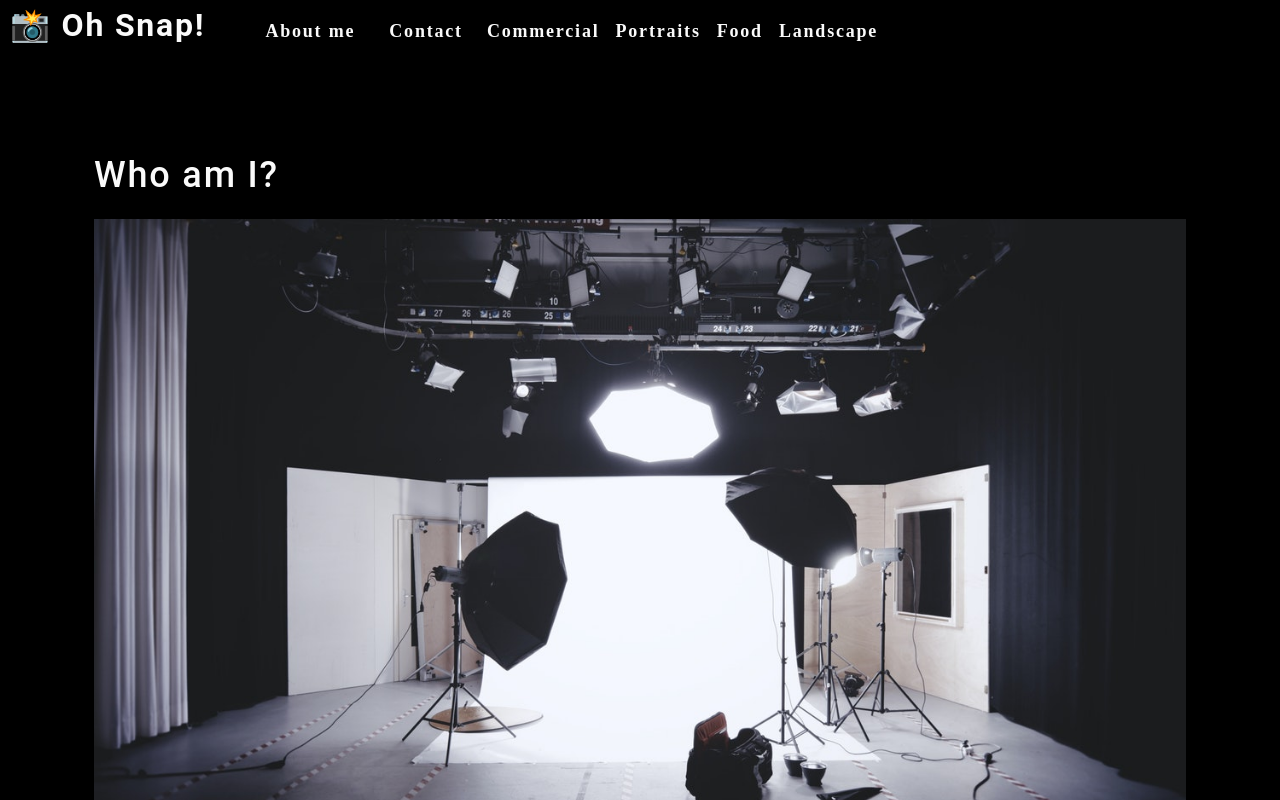
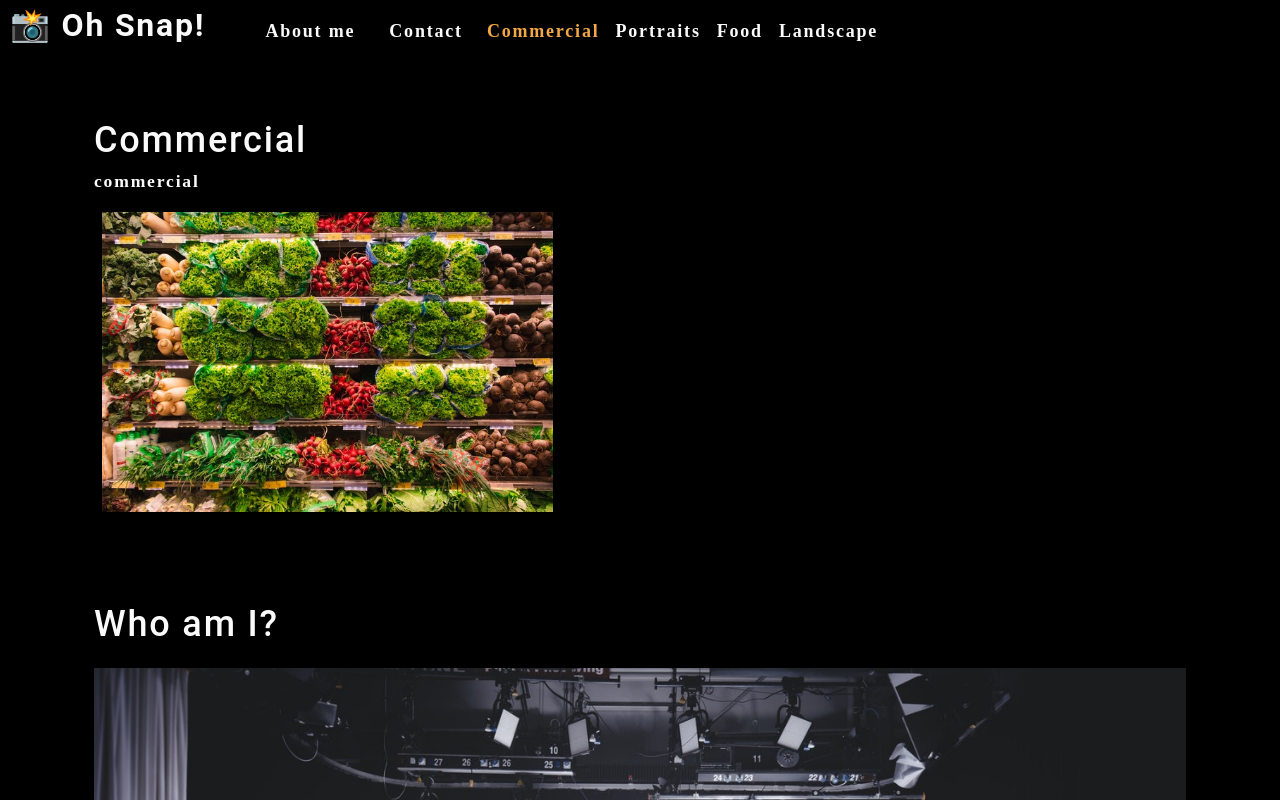
Before and after one commit to Martha121/photo-port, a React (Create React App) app: page / in a window 1280 px wide. Shown: the top 800 px of the page. Built offline with nearby package versions, Linux system fonts and the light colour scheme.

Commit message:
Create Gallery component

```diff
--- a/src/App.js
+++ b/src/App.js
@@ -1,13 +1,37 @@
-import React from "react";
+import React, { useState } from "react";
 import Nav from "./components/Nav";
 import About from "./components/About";
+import Gallery from "./components/Gallery";
 
 function App() {
+  const [categories] = useState([
+    {
+      name: "commercial",
+      description:
+        "Photos of grocery stores, food trucks, and other commercial projects",
+    },
+    { name: "portraits", description: "Portraits of people in my life" },
+    { name: "food", description: "Delicious delicacies" },
+    {
+      name: "landscape",
+      description: "Fields, farmhouses, waterfalls, and the beauty of nature",
+    },
+  ]);
+
+  const [currentCategory, setCurrentCategory] = useState(categories[0]);
+
   return (
     <div>
-      <Nav></Nav>
+      <Nav
+        categories={categories}
+        setCurrentCategory={setCurrentCategory}
+        currentCategory={currentCategory}
+      ></Nav>
       <main>
-        <About></About>
+        <div>
+          <Gallery></Gallery>
+          <About></About>
+        </div>
       </main>
     </div>
   );
--- a/src/components/Nav/index.js
+++ b/src/components/Nav/index.js
@@ -1,25 +1,13 @@
-import React from "react";
+import React, { useEffect } from "react";
+
 import { capitalizeFirstLetter } from "../../utils/helpers";
 
-function Nav() {
-  const categories = [
-    {
-      name: "commercial",
-      description:
-        "Photos of grocery stores, food trucks, and other commercial projects",
-    },
-    { name: "portraits", description: "Portraits of people in my life" },
-    { name: "food", description: "Delicious delicacies" },
-    {
-      name: "landscape",
-      description: "Fields, farmhouses, waterfalls, and the beauty of nature",
-    },
-  ];
+function Nav(props) {
+  const { categories = [], setCurrentCategory, currentCategory } = props;
 
-  const handleClick = (item) => {
-    console.log(item);
-    return item;
-  };
+  useEffect(() => {
+    document.title = capitalizeFirstLetter(currentCategory.name);
+  }, [currentCategory]);
 
   return (
     <header className="flex-row px-1">
@@ -35,22 +23,23 @@ function Nav() {
       <nav>
         <ul className="flex-row">
           <li className="mx-2">
-            <a
-              data-testid="about"
-              href="#about"
-              onClick={() => handleClick("About")}
-            >
+            <a data-testid="about" href="#about">
               About me
             </a>
           </li>
-          <li className={"mx-2"}>
-            <span onClick={() => handleClick("Contact")}>Contact</span>
+          <li className="mx-2">
+            <span>Contact</span>
           </li>
           {categories.map((category) => (
-            <li className="mx-1" key={category.name}>
+            <li
+              className={`mx-1 ${
+                currentCategory.name === category.name && "navActive"
+              }`}
+              key={category.name}
+            >
               <span
                 onClick={() => {
-                  handleClick(category.name);
+                  setCurrentCategory(category);
                 }}
               >
                 {capitalizeFirstLetter(category.name)}
```
